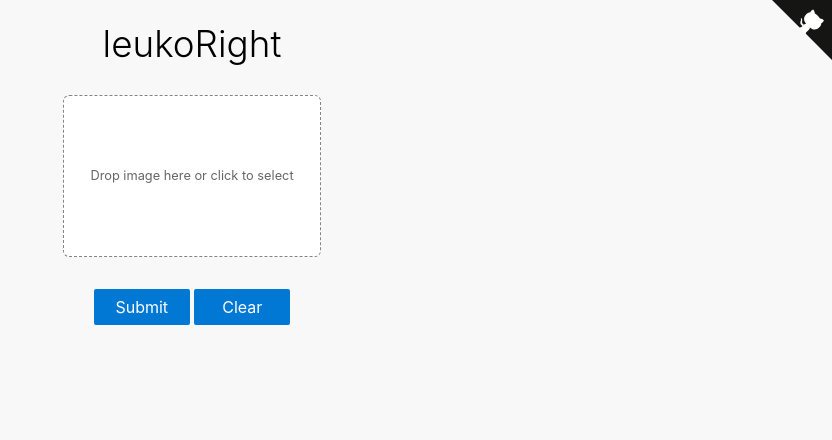
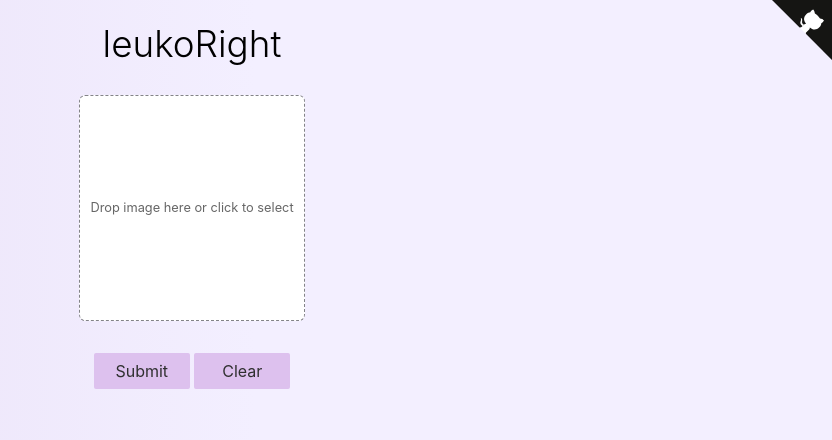
Before and after one commit to GithubUserAccountAmazing/leukoRight, a Flask app: page / in a window 1280 px wide. Shown: the top 440 px of the page, without its empty margins (448-1280 px from the left). Run offline with Flask 2, Linux system fonts and the light colour scheme.

Commit message:
Update main.css

```diff
--- a/static/main.css
+++ b/static/main.css
@@ -2,7 +2,8 @@ body {
   font-family: -apple-system, BlinkMacSystemFont, Segoe UI, Roboto, Oxygen,
     Ubuntu, Cantarell, Fira Sans, Droid Sans, Helvetica Neue, sans-serif;
   -webkit-font-smoothing: antialiased;
-  background-color: #f8f8f8;
+  background: linear-gradient(90deg, #ece4f9 20%, #f3efff 55%)!important;
+  -webkit-tap-highlight-color: rgba(126, 126, 204, 0.30)!important;
 }
 
 /* Global button style */
@@ -13,13 +14,53 @@ body {
   border: none;
   text-decoration: none;
   outline: none;
-  color: #ffffff;
-  background-color: rgb(0, 120, 212);
+  color: #2f2f2f;
+  background-color: #ddc1ee;
   padding: 0.5rem 1.2rem;
   border-radius: 2px;
   font-size: 1rem;
   min-width: 6rem;
 }
+
+
+.button:hover {
+  background-color: #7e7ecc!important;
+  color: #FFF!important;
+}
+
+.button:focus-visible {
+  outline: 0;
+  box-shadow: none;
+  color: #2f2f2f!important;
+  background-color: #7e7ecc!important;
+  color: #FFF!important;
+}
+
+.button:focus,
+.focus-visible:focus:not(:focus-visible) {
+  outline: 0;
+  color: #2f2f2f!important;
+  background-color: #ddc1ee!important;
+}
+.column {
+  float: left;
+  width: 16rem;
+}
+
+/* Clear floats after the columns */
+.row:after {
+  content: "";
+  display: table;
+  clear: both;
+}
+
+/* Responsive layout - when the screen is less than 600px wide, make the three columns stack on top of each other instead of next to each other */
+@media screen and (max-width: 600px) {
+  .column {
+    width: 100%;
+  }
+}
+
 
 .button:hover {
   background-color: rgb(16, 110, 190);
@@ -63,8 +104,8 @@ body {
   font-size: 0.8rem;
   color: #666666;
   cursor: pointer;
-  width: 16rem;
-  height: 10rem;
+  width: 14rem;
+  height: 14rem;
   background: #fff;
   border: 0.1rem dashed #838388;
   border-radius: 0.4rem;
@@ -87,26 +128,28 @@ body {
 }
 
 .upload-box #image-preview {
-  max-width: 14rem;
-  max-height: 8rem;
+  max-width: 1rem;
+  max-height: 1rem;
   box-shadow: 0 4px 4px 0 rgba(0, 0, 0, 0.2), 0 6px 10px 0 rgba(0, 0, 0, 0.19);
+  display: none;
 }
 
 #image-result {
   box-shadow: 0 4px 8px 0 rgba(0, 0, 0, 0.2), 0 6px 20px 0 rgba(0, 0, 0, 0.19);
-  max-height: 20rem;
+  max-height: 1rem;
+  display: none;
 }
 
 #image-box {
   position: relative;
   width: auto;
-  float: left;
-  margin-bottom: 2rem;
 }
 
 #image-display {
+  align-items: left;
   box-shadow: 0 4px 8px 0 rgba(0, 0, 0, 0.2), 0 6px 20px 0 rgba(0, 0, 0, 0.19);
-  max-height: 20rem;
+  max-height: 12rem;
+  max-width: 12rem;
 }
 
 #image-display.loading {
```
